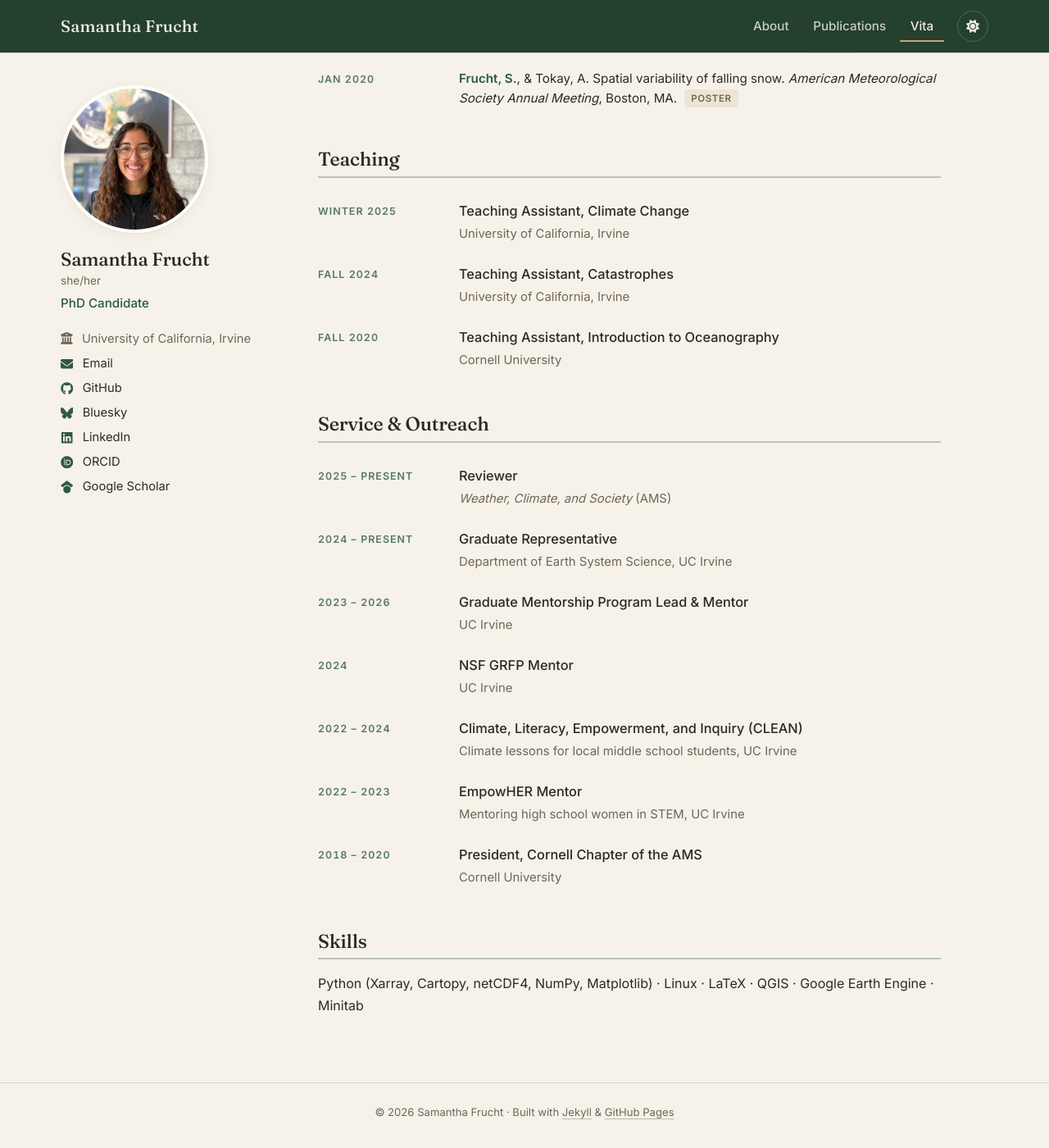
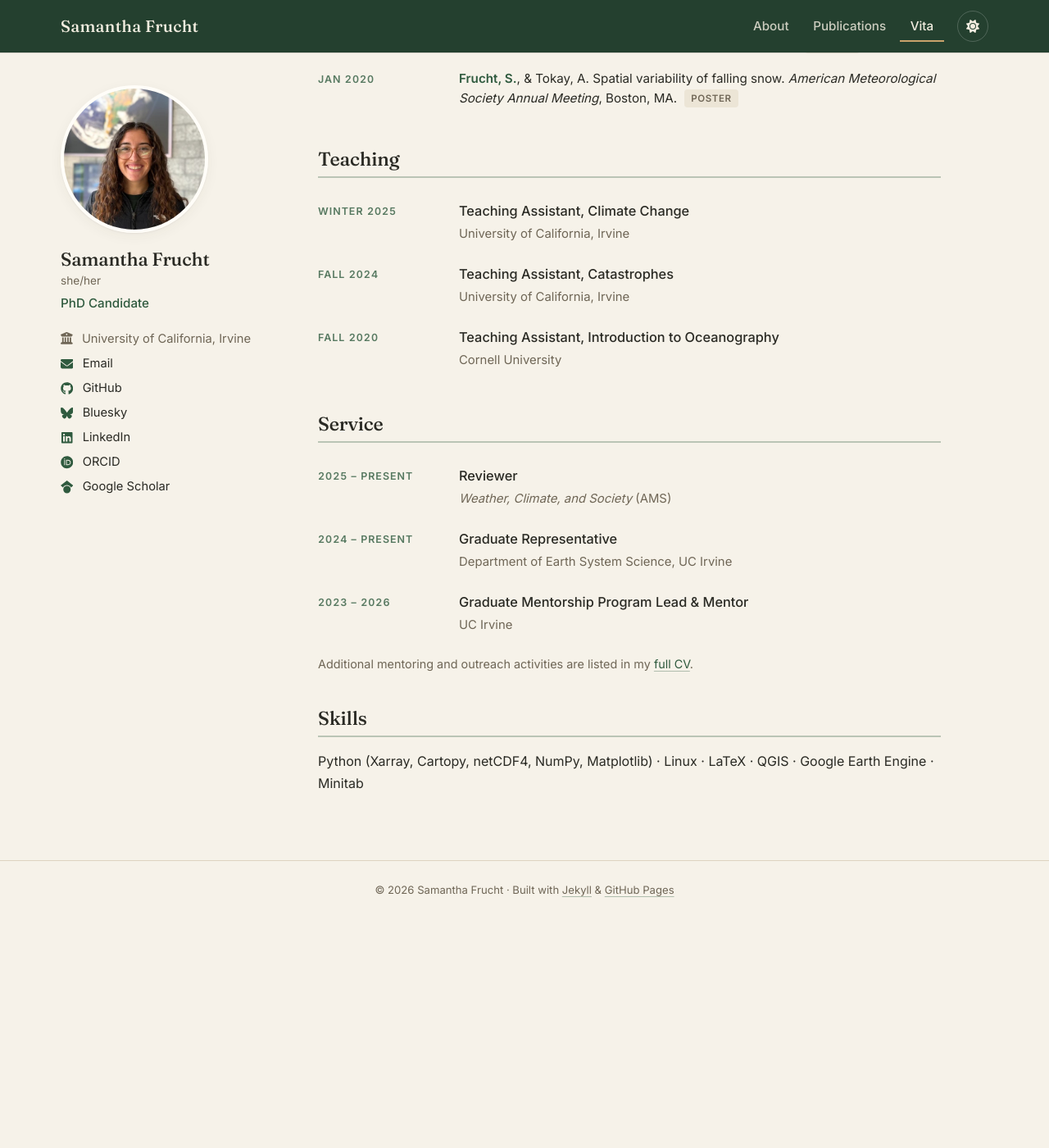
Before and after one commit to samfrucht/samfrucht.github.io, a Jekyll site: the page built from vita.md, in a window 1280 px wide and 1400 px high, scrolled down 3015 px. Shown: the whole window at 82% size. Built offline with Jekyll 4.4.1, drawn with Linux system fonts in a browser that asks for light colours; after the commit the page ends 4143 px from its top, so only the background shows below that.

Commit message:
Vita: trim Service to three entries, keep Teaching
Co-Authored-By: Claude Opus 5.5 <noreply@anthropic.com>
Claude-Session: https://claude.ai/code/session_01YNjHfz6pZMsPt2Ai27dWjm

```diff
--- a/assets/css/main.css
+++ b/assets/css/main.css
@@ -232,6 +232,7 @@ code { font-size: .9em; background: var(--surface-2); padding: .1em .35em; borde
 .cv-list .sub { display: block; color: var(--text-muted); font-size: .93rem; margin-top: .1rem; }
 .cv-list--refs li { padding: .55rem 0; font-size: .95rem; line-height: 1.6; }
 .cv-list--refs .me { color: var(--accent); display: inline; font-weight: 600; font-size: inherit; }
+.cv-note { color: var(--text-muted); font-size: .9rem; margin-top: .75rem; }
 .cv-list .tag { vertical-align: 1px; margin-left: .25rem; }
 
 /* Research project cards */
--- a/vita.md
+++ b/vita.md
@@ -78,17 +78,15 @@ permalink: /vita/
 <li><span class="when">Fall 2020</span><span><strong>Teaching Assistant, Introduction to Oceanography</strong><span class="sub">Cornell University</span></span></li>
 </ul>
 
-## Service & Outreach
+## Service
 
 <ul class="cv-list">
 <li><span class="when">2025 – Present</span><span><strong>Reviewer</strong><span class="sub"><em>Weather, Climate, and Society</em> (AMS)</span></span></li>
 <li><span class="when">2024 – Present</span><span><strong>Graduate Representative</strong><span class="sub">Department of Earth System Science, UC Irvine</span></span></li>
 <li><span class="when">2023 – 2026</span><span><strong>Graduate Mentorship Program Lead &amp; Mentor</strong><span class="sub">UC Irvine</span></span></li>
-<li><span class="when">2024</span><span><strong>NSF GRFP Mentor</strong><span class="sub">UC Irvine</span></span></li>
-<li><span class="when">2022 – 2024</span><span><strong>Climate, Literacy, Empowerment, and Inquiry (CLEAN)</strong><span class="sub">Climate lessons for local middle school students, UC Irvine</span></span></li>
-<li><span class="when">2022 – 2023</span><span><strong>EmpowHER Mentor</strong><span class="sub">Mentoring high school women in STEM, UC Irvine</span></span></li>
-<li><span class="when">2018 – 2020</span><span><strong>President, Cornell Chapter of the AMS</strong><span class="sub">Cornell University</span></span></li>
 </ul>
+
+<p class="cv-note">Additional mentoring and outreach activities are listed in my <a href="{{ site.cv_pdf | relative_url }}">full CV</a>.</p>
 
 ## Skills
 
```
